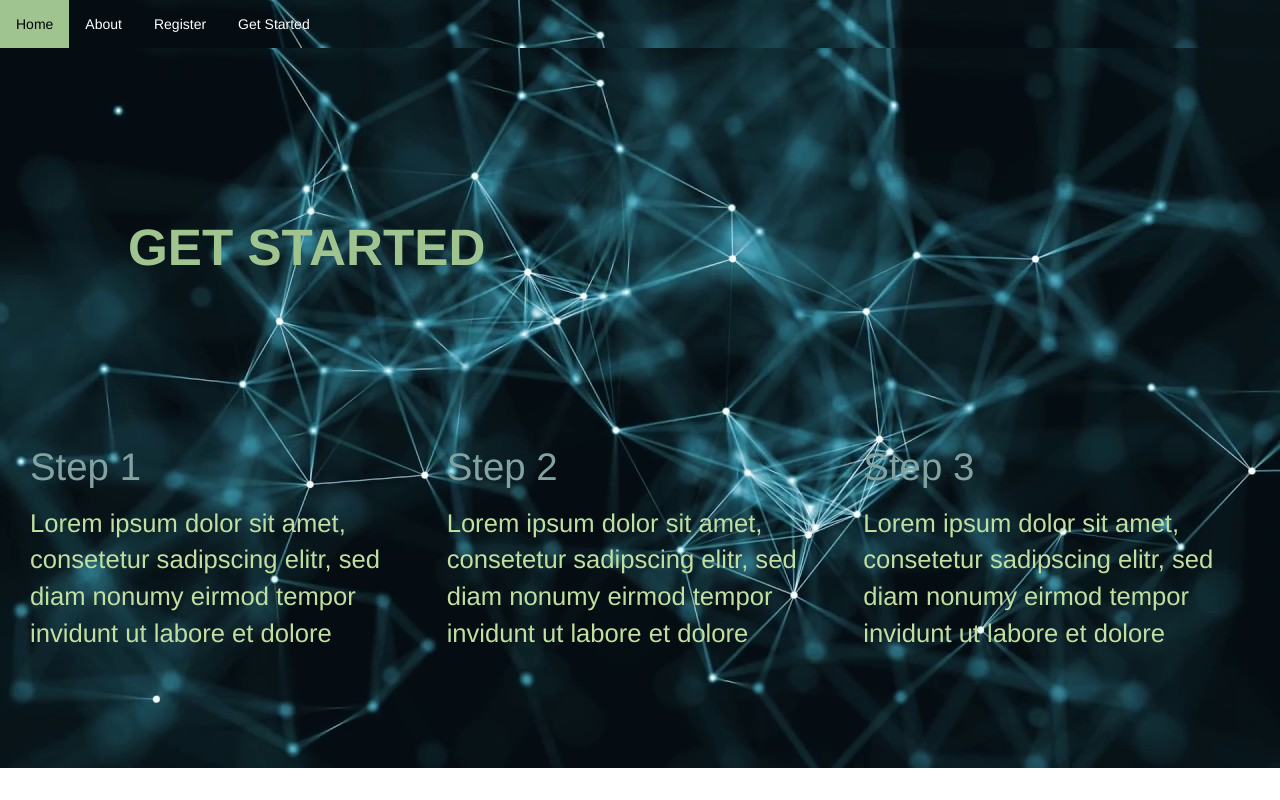
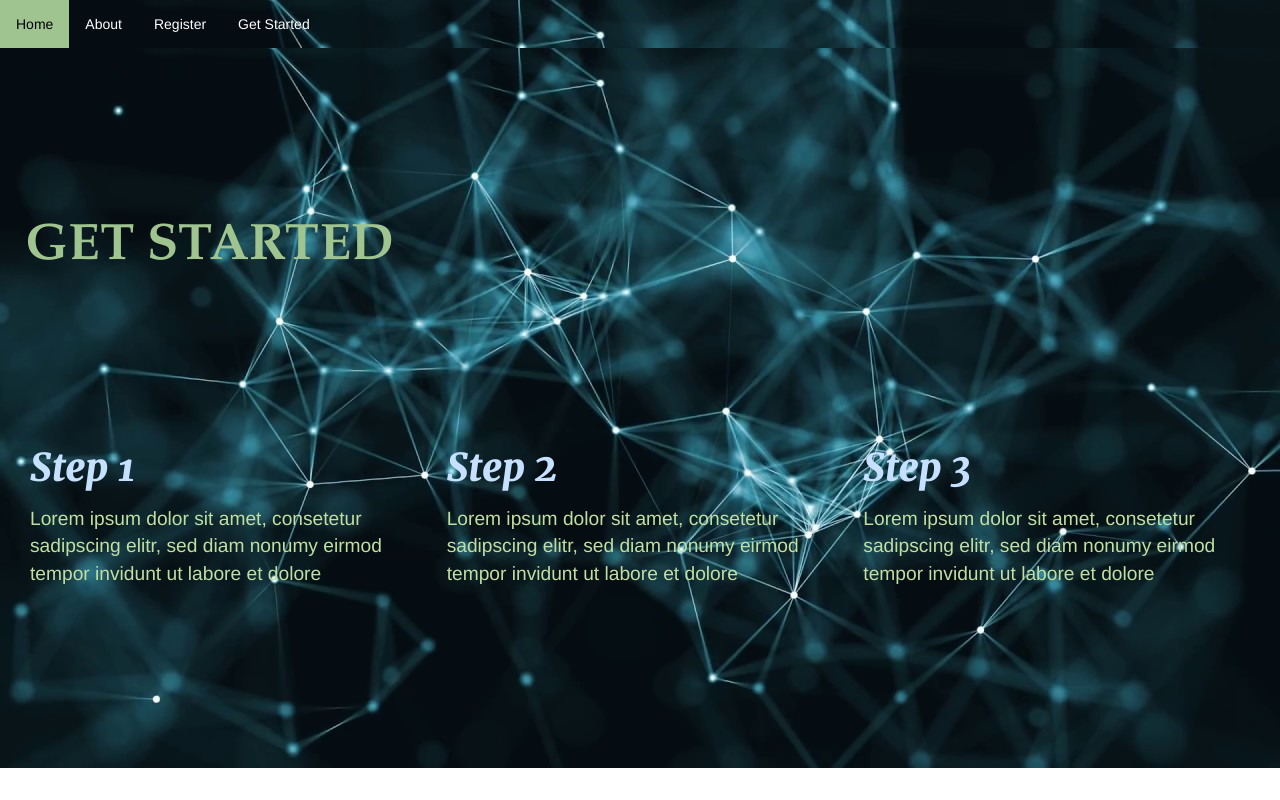
Before and after one commit to DoboVlad/RemoHouse, an Angular app in the folder front-end/: page /getstarted in a window 1280 px wide. Built offline with nearby package versions, Linux system fonts and the light colour scheme.

Commit message:
made changes

```diff
--- a/front-end/src/app/components/getstarted/getstarted.component.css
+++ b/front-end/src/app/components/getstarted/getstarted.component.css
@@ -1,32 +1,39 @@
 h1{
   top:25%;
-  left: 10%;
+  left:2%;
   position:absolute;
   color:#9FC490;
   text-transform: uppercase;
   font-size: 4vw;
   font-weight: bold;
+  font-family: "Book Antiqua", "serif";
 }
+ @font-face {
+   font-family: "CustomFont";
+   src: url('Merriweather-BlackItalic.ttf');
+ }
 p{
+  font-family: 'CustomFont','sans-serif';
   font-size: 3vw;
-  color:#82A3A1;
+  color:#C6E0FF;
 }
+
 div.container-fluid {
   top: 55%;
   /*left:10%;*/
   color:#C0DFA1;
   position: absolute;
-  font-size: 2vw;
+  font-size: 1.5vw;
 }
 @media screen and (max-width: 600px){
   h1{
     top:15%;
-    text-align: center;
+    left:10%;
     font-size:30px;
   }
   p{
     font-size:20px;
-    padding-top: 5px;
+    padding-top: 50px;
   }
 
   div.container-fluid{top: 30%;
--- a/front-end/src/app/components/getstarted/getstarted.component.html
+++ b/front-end/src/app/components/getstarted/getstarted.component.html
@@ -6,14 +6,14 @@
 <body>
 <h1>Get Started</h1>
 <div class="container-fluid">
-  <div class="col-xs-12 col-md-4">
+  <div class="col-xs-12 col-sm-4 col-md-4">
     <p>Step 1</p>
     Lorem ipsum dolor sit amet, consetetur sadipscing elitr, sed diam nonumy eirmod tempor invidunt ut labore et dolore
   </div>
-  <div class="col-xs-12 col-md-4">
+  <div class="col-xs-12 col-sm-4 col-md-4">
     <p>Step 2</p>Lorem ipsum dolor sit amet, consetetur sadipscing elitr, sed diam nonumy eirmod tempor invidunt ut labore et dolore
   </div>
-  <div class="col-xs-12 col-md-4">
+  <div class="col-xs-12 col-sm-4 col-md-4">
     <p>Step 3</p>Lorem ipsum dolor sit amet, consetetur sadipscing elitr, sed diam nonumy eirmod tempor invidunt ut labore et dolore
   </div>
 </div>
```
Also changed, not shown: front-end/src/app/components/getstarted/Merriweather-BlackItalic.ttf (added).
